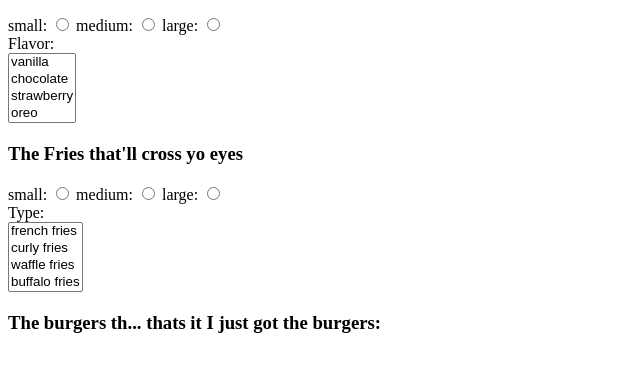
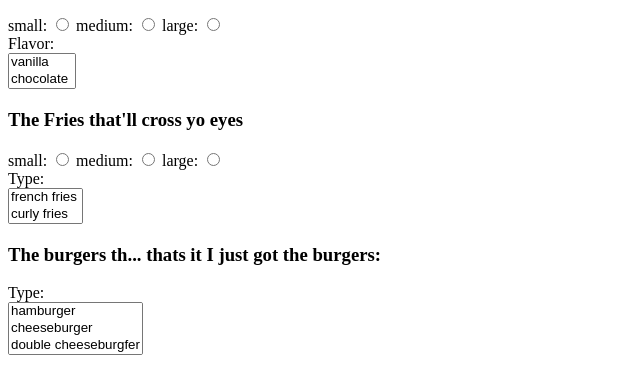
Before and after one commit to OneVeryCrispyBoi/Come-On-In, a plain HTML site: page index.html in a window 1280 px wide. Shown: the part 393-784 px from the top of the page, without its empty margins (0-640 px from the left). Drawn offline with Linux system fonts and the light colour scheme.

Commit message:
Update index.html

```diff
--- a/index.html
+++ b/index.html
@@ -24,7 +24,7 @@
     large: <input type="radio" name="size" value="large">
     <main>
         Flavor:<br>
-        <select id="flavor" size="4" multiple>
+        <select id="flavor" size="2" multiple>
             <option value="vanilla">vanilla</option>
             <option value="chocolate">chocolate</option>
             <option value="strawberry">strawberry</option>
@@ -37,7 +37,7 @@
     large: <input type="radio" name="size" value="large">
     <main>
         Type:<br>
-        <select id="flavor" size="4" multiple>
+        <select id="flavor" size="2" multiple>
             <option value="french fries">french fries</option>
             <option value="curly fries">curly fries</option>
             <option value="waffle fires">waffle fries</option>
@@ -45,6 +45,15 @@
         </select>
     </main>
     <h3>The burgers th... thats it I just got the burgers:</h3>
-
+    <main>
+        Type:<br>
+        <select id="burger" size="3" multiple>
+            <option value="hamburger">hamburger</option>
+            <option value="cheeseburger">cheeseburger</option>
+            <option value="double cheeseburger">double cheeseburgfer</option>
+            <option value="bacon cheeseburger">bacon cheeseburger</option>
+            <option value="veggie burger">veggie burger</option>
+        </select>
+    </main>
 </body>
 </html>
```
